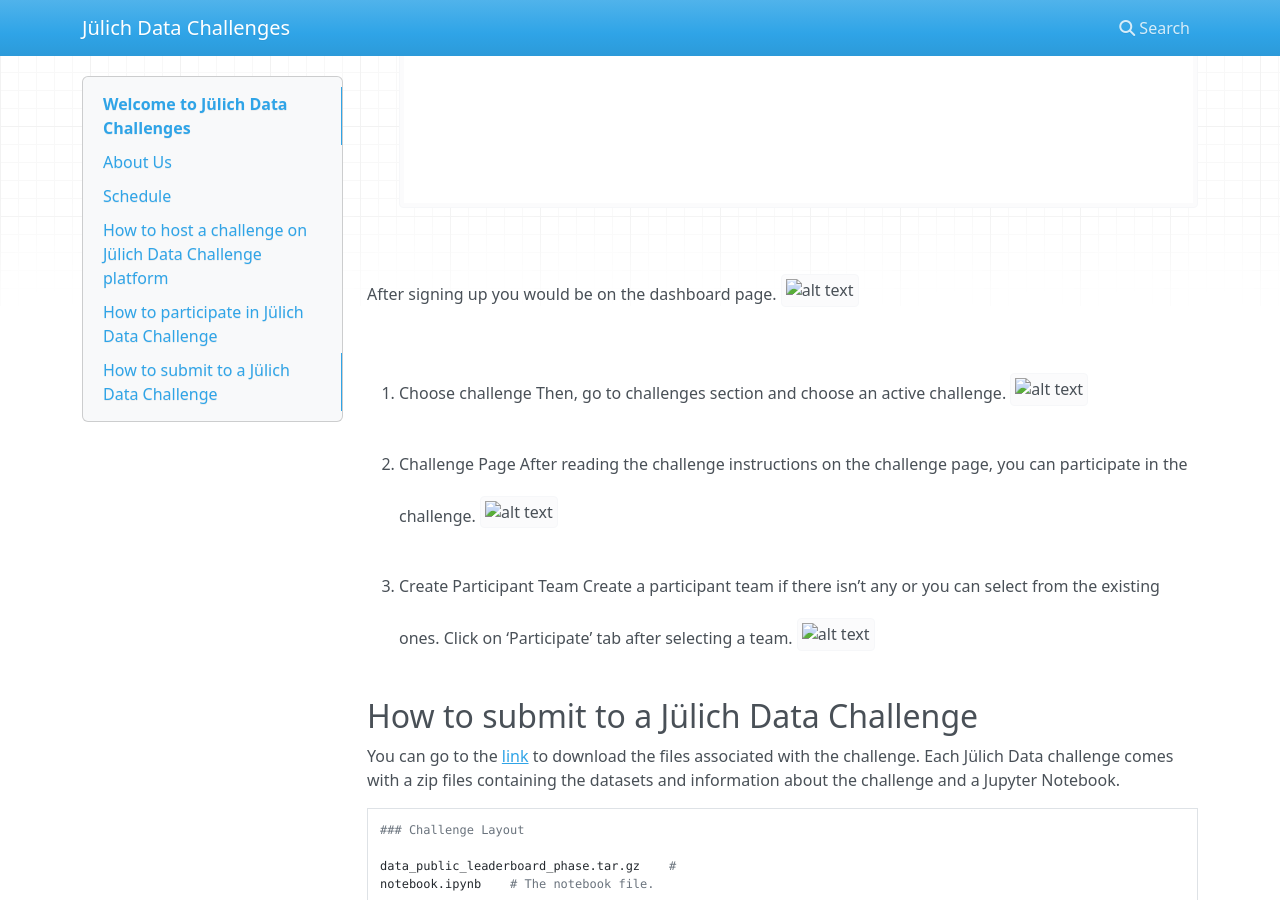
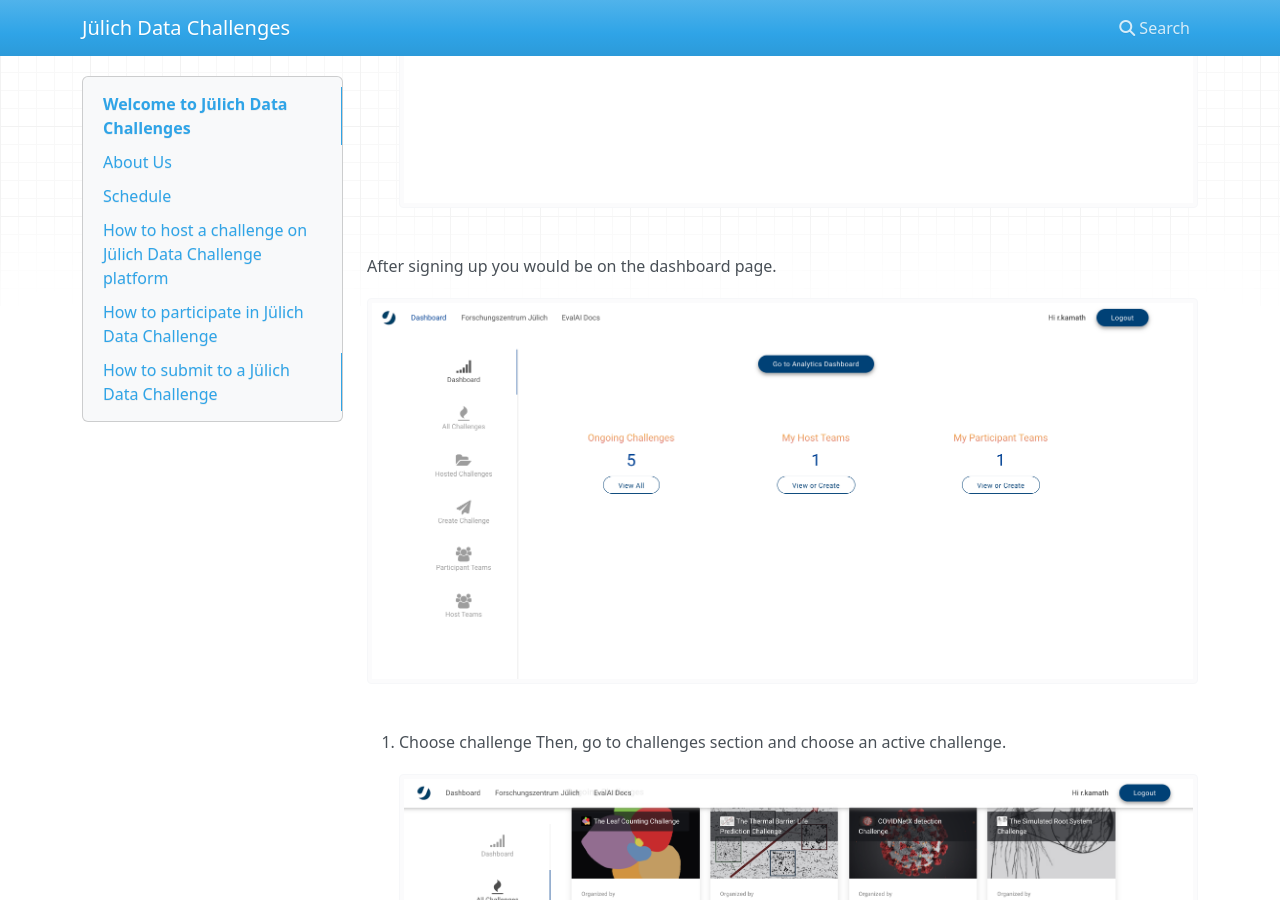
Before and after one commit to HelmholtzAI-FZJ/juelich_challenges_readthedoc, an MkDocs documentation site: the page built from docs/index.md, in a window 1280 px wide and 900 px high, scrolled down 2146 px. Built offline with MkDocs 1.6.1, drawn with Linux system fonts in a browser that asks for light colours; nearby versions of some CDN libraries.

Commit message:
Update index.md

```diff
--- a/docs/index.md
+++ b/docs/index.md
@@ -39,19 +39,19 @@ Sign Up and fill in your credentials or log in if you have already registered.
 ![alt text](images/5a.png)
 
 After signing up you would be on the dashboard page.
-![alt text](../docs/images/4a.png)
+![alt text](images/4a.png)
 
 3. Choose challenge
 Then, go to challenges section and choose an active challenge.
-![alt text](../docs/images/3a.png)
+![alt text](images/3a.png)
 
 4. Challenge Page
 After reading the challenge instructions on the challenge page, you can participate in the challenge.
-![alt text](../docs/images/2a.png)
+![alt text](images/2a.png)
 
 5. Create Participant Team
 Create a participant team if there isn’t any or you can select from the existing ones. Click on ‘Participate’ tab after selecting a team.
-![alt text](../docs/images/1a.png)
+![alt text](images/1a.png)
 
 
 
@@ -64,5 +64,5 @@ You can go to the [link](https://storage.data-challenges.fz-juelich.de/) to down
     notebook.ipynb    # The notebook file.
 
 After generating the `submision.csv` file, you can simply upload the csv file to the challenge frontend.
-![alt text](../docs/images/2b.png)
-![alt text](../docs/images/1b.png)
+![alt text](images/2b.png)
+![alt text](images/1b.png)
```
